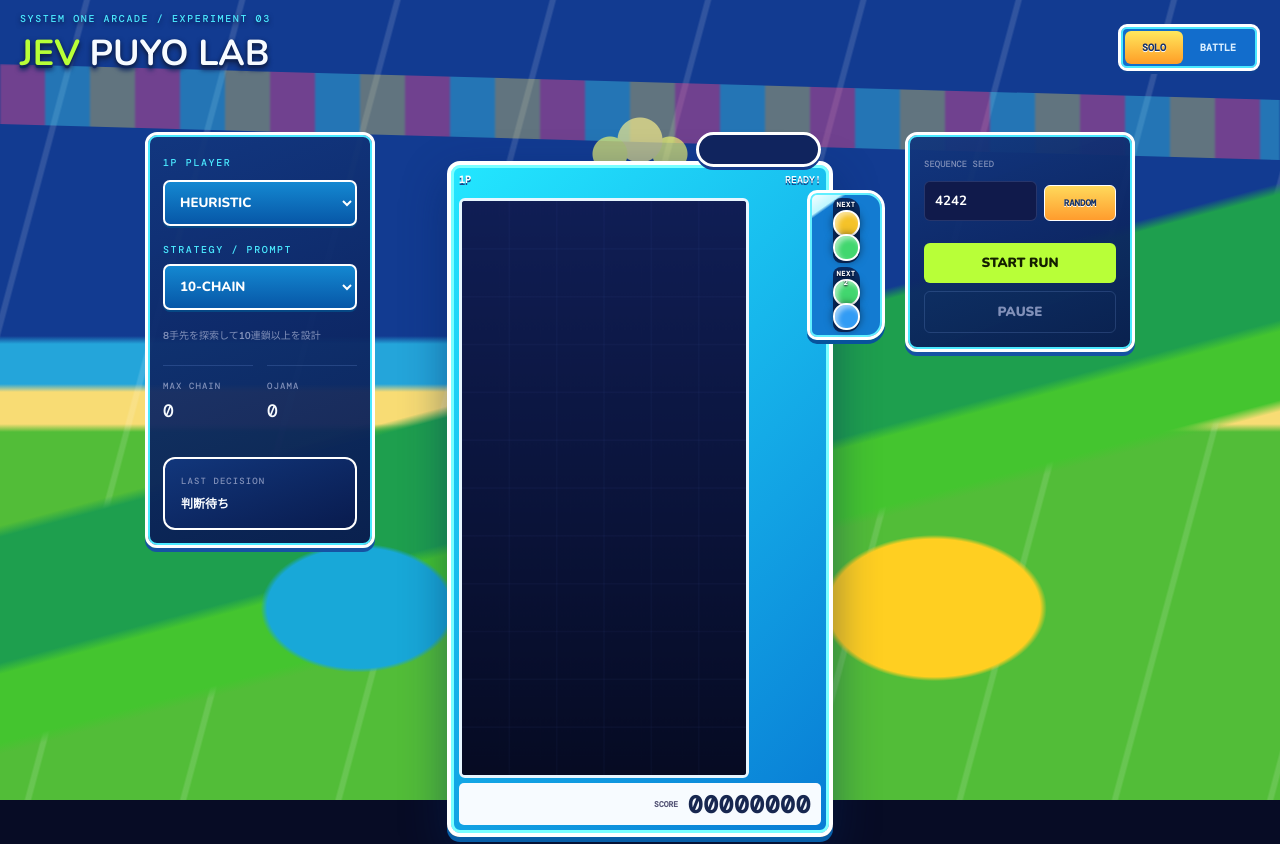
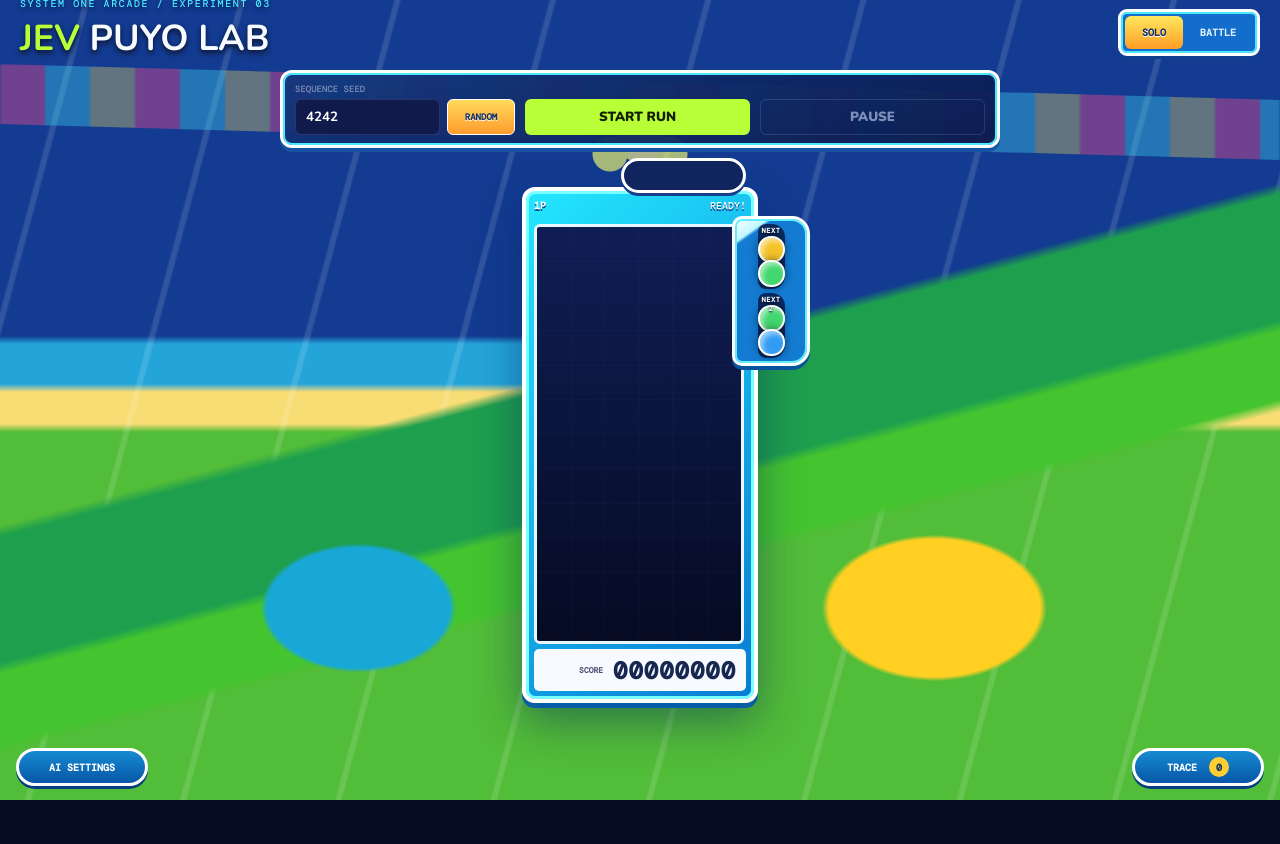
Before and after one commit to no-la/playground, a React (Vite) app in the folder 2026-09-24-jev-puyo-lab/: page / in a window 1280 px wide. Shown: the top 844 px of the page. After the commit the page ends 800 px from the top, so only its background shows below. Built offline with nearby package versions, Linux system fonts and the light colour scheme.

Commit message:
Fit Puyo game into a single screen

```diff
--- a/2026-09-24-jev-puyo-lab/src/App.jsx
+++ b/2026-09-24-jev-puyo-lab/src/App.jsx
@@ -451,11 +451,41 @@ function Controls({ seed, setSeed, start, pause, paused }) {
     </div>
   );
 }
+function Drawer({ open, onClose, title, side = "left", children }) {
+  if (!open) return null;
+  return (
+    <aside className={`drawer ${side}`} aria-label={title}>
+      <div className="drawer-head">
+        <strong>{title}</strong>
+        <button onClick={onClose} aria-label={`${title}を閉じる`}>
+          ×
+        </button>
+      </div>
+      <div className="drawer-body">{children}</div>
+    </aside>
+  );
+}
 function Trace({ logs }) {
+  const [open, setOpen] = useState(false);
   return (
+    <>
+      <button
+        className="dock-button trace-toggle"
+        onClick={() => setOpen(true)}
+      >
+        TRACE <b>{logs.length}</b>
+      </button>
+      <Drawer
+        open={open}
+        onClose={() => setOpen(false)}
+        title="DECISION TRACE"
+        side="right"
+      >
         <section className="trace">
-      <p className="kicker">DECISION TRACE</p>
           <h2>一手ごとの判断</h2>
+          {logs.length === 0 && (
+            <p className="empty-trace">まだ判断ログはありません</p>
+          )}
           {logs.map((l, i) => (
             <p className="trace-row" key={i}>
               <b>{l.n}</b>
@@ -463,12 +493,15 @@ function Trace({ logs }) {
             </p>
           ))}
         </section>
+      </Drawer>
+    </>
   );
 }
 function Solo() {
   const [seed, setSeed] = useState(4242),
     [p, setP] = useState(fresh("p1")),
     [paused, setPaused] = useState(false),
+    [settingsOpen, setSettingsOpen] = useState(false),
     [logs, setLogs] = useState([]),
     token = useRef(0),
     pauseRef = useRef(false);
@@ -517,11 +550,25 @@ function Solo() {
   };
   return (
     <>
-      <section className="solo">
+      <div className="battle-controls game-controls">
+        <Controls {...{ seed, setSeed, start, pause, paused }} />
+      </div>
+      <section className="solo-game">
+        <Board p={p} label="1P" />
+      </section>
+      <button
+        className="dock-button settings-toggle"
+        onClick={() => setSettingsOpen(true)}
+      >
+        AI SETTINGS
+      </button>
+      <Drawer
+        open={settingsOpen}
+        onClose={() => setSettingsOpen(false)}
+        title="1P AI SETTINGS"
+      >
         <PlayerPanel p={p} set={setP} label="1P" />
-        <Board p={p} label="1P" />
-        <Controls {...{ seed, setSeed, start, pause, paused }} />
-      </section>
+      </Drawer>
       <Trace logs={logs} />
     </>
   );
@@ -531,6 +578,7 @@ function Battle() {
     [a, setA] = useState(fresh("p1")),
     [b, setB] = useState(fresh("p2", "direct")),
     [paused, setPaused] = useState(false),
+    [settingsOpen, setSettingsOpen] = useState(false),
     [logs, setLogs] = useState([]),
     [result, setResult] = useState(""),
     token = useRef(0),
@@ -637,7 +685,6 @@ function Battle() {
       </div>
       <section className="battle">
         <div className="player-rig p1-rig">
-          <PlayerPanel p={a} set={setA} label="1P" />
           <Board p={a} label="1P" />
         </div>
         <div className="vs">
@@ -646,9 +693,22 @@ function Battle() {
         </div>
         <div className="player-rig p2-rig">
           <Board p={b} label="2P" />
-          <PlayerPanel p={b} set={setB} label="2P" />
         </div>
       </section>
+      <button
+        className="dock-button settings-toggle"
+        onClick={() => setSettingsOpen(true)}
+      >
+        AI SETTINGS
+      </button>
+      <Drawer
+        open={settingsOpen}
+        onClose={() => setSettingsOpen(false)}
+        title="BATTLE AI SETTINGS"
+      >
+        <PlayerPanel p={a} set={setA} label="1P" />
+        <PlayerPanel p={b} set={setB} label="2P" />
+      </Drawer>
       <Trace logs={logs} />
     </>
   );
--- a/2026-09-24-jev-puyo-lab/src/ui.css
+++ b/2026-09-24-jev-puyo-lab/src/ui.css
@@ -865,6 +865,25 @@ header button.active {
   }
 }
 
+@media (max-width: 900px) and (min-width: 621px) and (max-height: 850px) {
+  .battle {
+    grid-template-columns: 236px 100px 236px;
+  }
+  .battle > div.player-rig:not(.vs),
+  .battle > div.p2-rig:not(.vs),
+  .battle .board-wrap,
+  .battle .board-shell {
+    width: 236px;
+  }
+  .battle .board-shell canvas {
+    width: 210px;
+    height: 420px;
+  }
+  .battle .vs {
+    padding-top: 185px;
+  }
+}
+
 @media (max-width: 620px) {
   main {
     width: calc(100% - 12px);
@@ -924,6 +943,25 @@ header button.active {
   }
 }
 
+@media (max-width: 900px) and (min-width: 621px) and (max-height: 850px) {
+  .battle {
+    grid-template-columns: 236px 100px 236px;
+  }
+  .battle > div.player-rig:not(.vs),
+  .battle > div.p2-rig:not(.vs),
+  .battle .board-wrap,
+  .battle .board-shell {
+    width: 236px;
+  }
+  .battle .board-shell canvas {
+    width: 210px;
+    height: 420px;
+  }
+  .battle .vs {
+    padding-top: 185px;
+  }
+}
+
 @media (max-width: 760px) {
   .solo .board-wrap {
     order: 1;
@@ -960,3 +998,264 @@ header button.active {
     right: -20px;
   }
 }
+
+/* One-screen play mode. Secondary information lives in fixed drawers. */
+html,
+body,
+#root {
+  height: 100%;
+  overflow: hidden;
+}
+main {
+  height: 100dvh;
+}
+header {
+  height: 64px;
+}
+.game-controls,
+.battle-controls {
+  margin: 6px auto 8px;
+}
+.battle {
+  grid-template-columns: 306px 140px 306px;
+  padding: 2px 12px 0;
+}
+.battle > div.player-rig:not(.vs),
+.battle > div.p2-rig:not(.vs),
+.battle .board-wrap,
+.battle .board-shell {
+  width: 306px;
+}
+.battle .board-shell canvas,
+.solo-game .board-shell canvas {
+  width: 280px;
+  height: 560px;
+  max-width: none;
+  max-height: none;
+}
+.battle .vs {
+  padding-top: 245px;
+}
+.solo-game {
+  display: flex;
+  justify-content: center;
+  padding-top: 2px;
+}
+.solo-game .board-wrap,
+.solo-game .board-shell {
+  width: 306px;
+}
+.dock-button {
+  position: fixed;
+  z-index: 20;
+  bottom: 14px;
+  min-width: 132px;
+  height: 38px;
+  padding: 0 16px;
+  border: 3px solid #fff;
+  border-radius: 20px;
+  background: linear-gradient(#168bd2, #0756a7);
+  box-shadow: 0 3px 0 #063e80;
+  color: #fff;
+  font: 900 10px "DM Mono";
+  cursor: pointer;
+}
+.settings-toggle {
+  left: 16px;
+}
+.trace-toggle {
+  right: 16px;
+}
+.trace-toggle b {
+  display: inline-grid;
+  place-items: center;
+  min-width: 20px;
+  height: 20px;
+  margin-left: 6px;
+  border-radius: 50%;
+  background: #ffcf32;
+  color: #173264;
+}
+.drawer {
+  position: fixed;
+  z-index: 50;
+  top: 72px;
+  bottom: 12px;
+  width: min(360px, calc(100vw - 24px));
+  display: flex;
+  flex-direction: column;
+  overflow: hidden;
+  background: rgba(7, 24, 72, 0.97);
+  border: 3px solid #fff;
+  border-radius: 16px;
+  box-shadow: 0 12px 50px #00184dcc;
+}
+.drawer.left {
+  left: 12px;
+}
+.drawer.right {
+  right: 12px;
+}
+.drawer-head {
+  flex: 0 0 auto;
+  height: 52px;
+  display: flex;
+  align-items: center;
+  justify-content: space-between;
+  padding: 0 12px 0 16px;
+  background: linear-gradient(90deg, #0876c6, #14377e);
+  font: 900 11px "DM Mono";
+  letter-spacing: 0.08em;
+}
+.drawer-head button {
+  width: 34px;
+  height: 34px;
+  border: 2px solid #fff;
+  border-radius: 50%;
+  background: #e63e78;
+  color: #fff;
+  font-size: 22px;
+  line-height: 1;
+  cursor: pointer;
+}
+.drawer-body {
+  flex: 1 1 auto;
+  overflow-y: auto;
+  padding: 12px;
+}
+.drawer .panel {
+  width: 100%;
+  min-height: 0;
+  margin: 0 0 14px;
+}
+.drawer .trace {
+  margin: 0;
+  padding: 0;
+  border: 0;
+  border-radius: 0;
+  background: none;
+  box-shadow: none;
+}
+.drawer .trace h2 {
+  margin-top: 0;
+}
+.empty-trace {
+  color: #a9b9dd;
+  font-size: 12px;
+}
+
+@media (min-height: 950px) and (min-width: 901px) {
+  .battle {
+    grid-template-columns: 326px 150px 326px;
+  }
+  .battle > div.player-rig:not(.vs),
+  .battle > div.p2-rig:not(.vs),
+  .battle .board-wrap,
+  .battle .board-shell,
+  .solo-game .board-wrap,
+  .solo-game .board-shell {
+    width: 326px;
+  }
+  .battle .board-shell canvas,
+  .solo-game .board-shell canvas {
+    width: 300px;
+    height: 600px;
+  }
+  .battle .vs {
+    padding-top: 265px;
+  }
+}
+
+@media (max-height: 850px) and (min-width: 621px) {
+  .battle {
+    grid-template-columns: 236px 120px 236px;
+  }
+  .battle > div.player-rig:not(.vs),
+  .battle > div.p2-rig:not(.vs),
+  .battle .board-wrap,
+  .battle .board-shell,
+  .solo-game .board-wrap,
+  .solo-game .board-shell {
+    width: 236px;
+  }
+  .battle .board-shell canvas,
+  .solo-game .board-shell canvas {
+    width: 210px;
+    height: 420px;
+  }
+  .battle .vs {
+    padding-top: 185px;
+  }
+  .battle .p1 .next-shoulder {
+    right: -58px;
+  }
+  .battle .p2 .next-shoulder {
+    left: -58px;
+  }
+}
+
+@media (max-width: 900px) {
+  .battle {
+    grid-template-columns: minmax(0, 1fr) 86px minmax(0, 1fr);
+  }
+  .battle > div.player-rig:not(.vs),
+  .battle > div.p2-rig:not(.vs),
+  .battle .board-wrap,
+  .battle .board-shell {
+    width: 100%;
+  }
+  .battle .board-shell canvas {
+    width: 100%;
+    height: auto;
+  }
+}
+
+@media (max-width: 620px) {
+  .solo-game .board-wrap,
+  .solo-game .board-shell {
+    width: 246px;
+  }
+  .solo-game .board-shell canvas {
+    width: 220px;
+    height: 440px;
+  }
+  .dock-button {
+    bottom: 8px;
+    min-width: 116px;
+    height: 34px;
+    padding-inline: 12px;
+    font-size: 9px;
+  }
+  .settings-toggle {
+    left: 8px;
+  }
+  .trace-toggle {
+    right: 8px;
+  }
+  .drawer {
+    top: 82px;
+    right: 6px;
+    bottom: 6px;
+    left: 6px;
+    width: auto;
+  }
+}
+
+@media (max-width: 900px) and (min-width: 621px) and (max-height: 850px) {
+  .battle {
+    grid-template-columns: 236px 100px 236px;
+  }
+  .battle > div.player-rig:not(.vs),
+  .battle > div.p2-rig:not(.vs),
+  .battle .board-wrap,
+  .battle .board-shell {
+    width: 236px;
+  }
+  .battle .board-shell canvas {
+    width: 210px;
+    height: 420px;
+  }
+  .battle .vs {
+    padding-top: 185px;
+  }
+}
```
Lines whose indentation alone changed are shown as unchanged.
